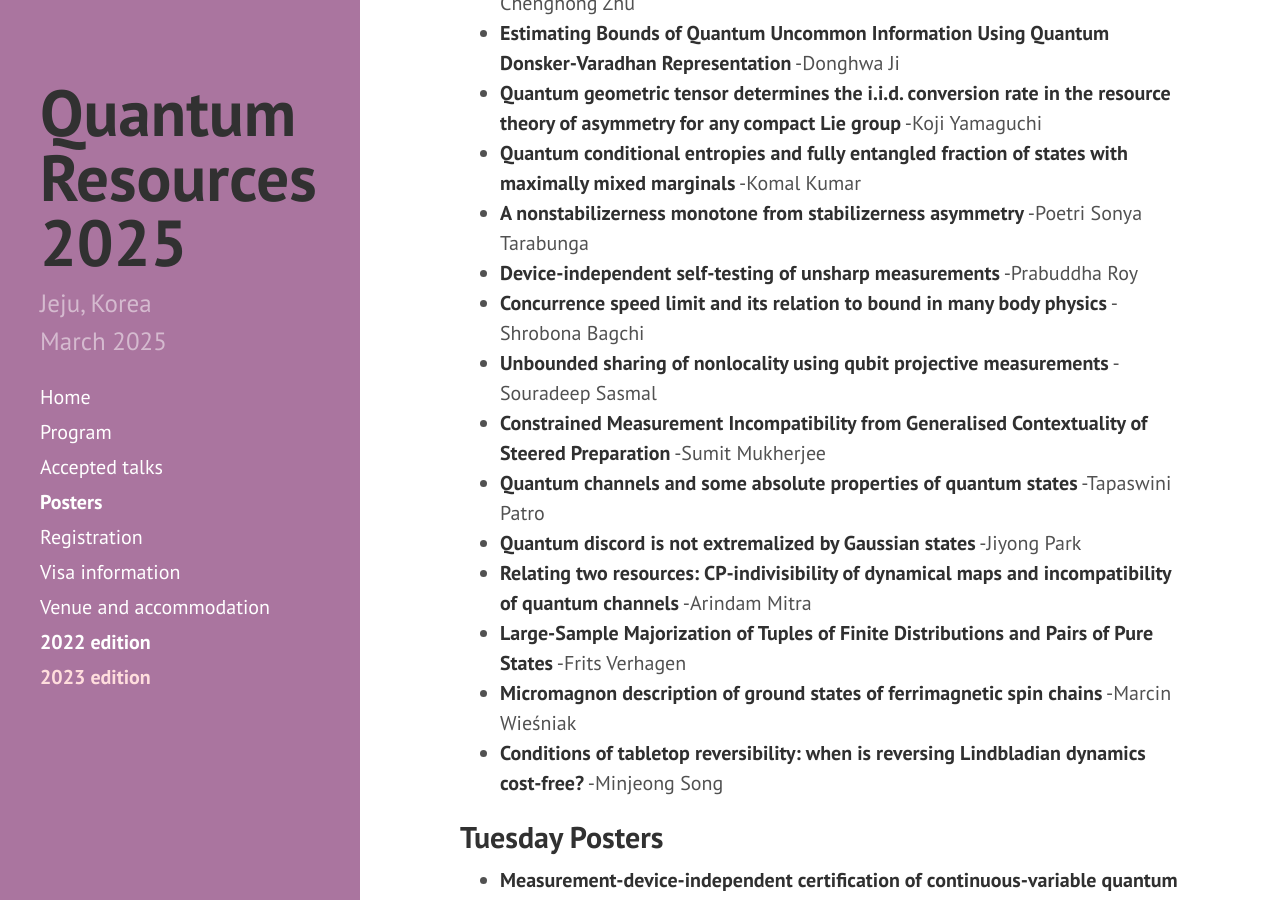
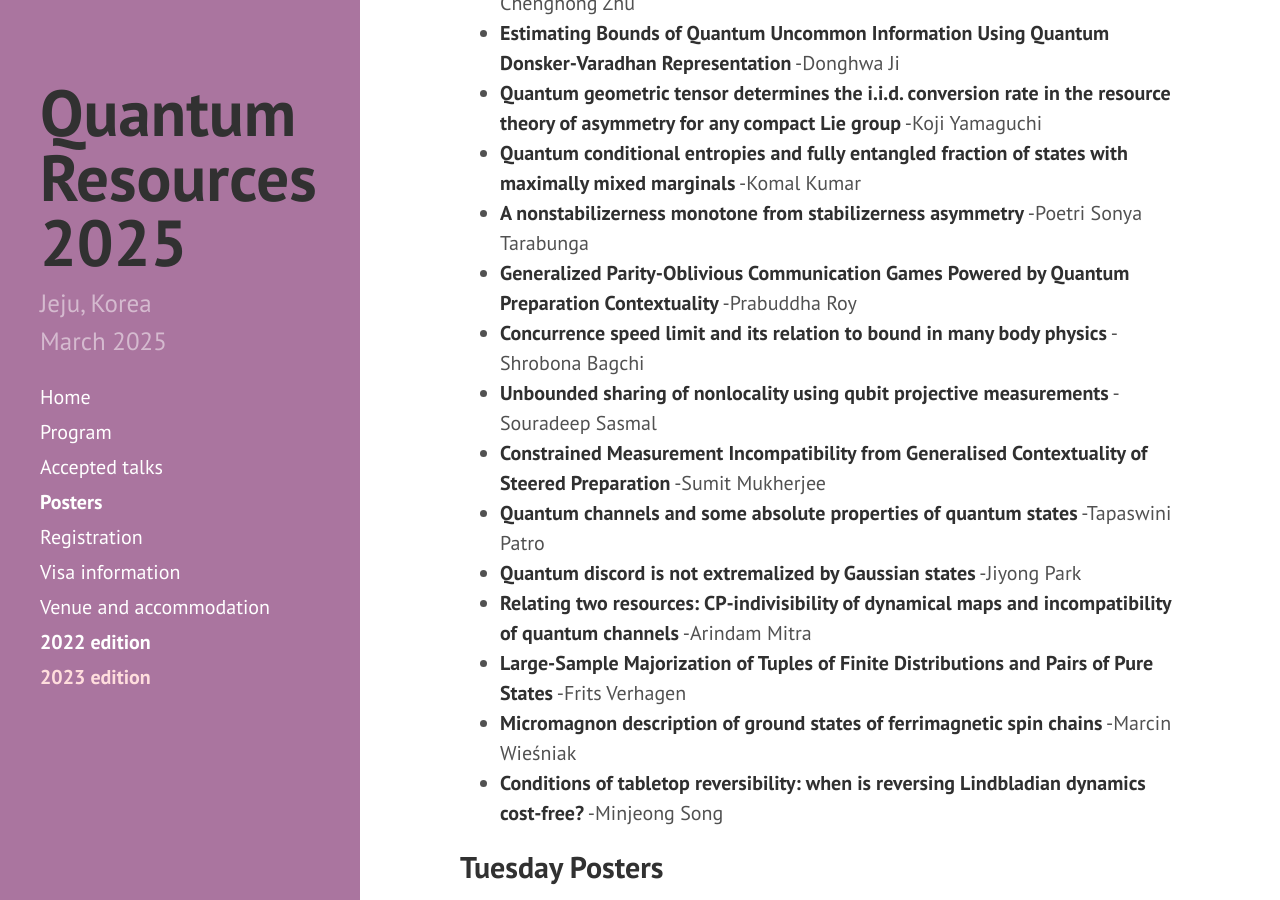
Before and after one commit to yeon-lee/yeon-lee.github.io, a Jekyll site: the page built from posters.md, in a window 1280 px wide and 900 px high, scrolled down 1230 px. Built offline with Jekyll 4.4.1, drawn with Linux system fonts in a browser that asks for light colours; nearby versions of some CDN libraries.

Commit message:
Update posters.md

```diff
--- a/posters.md
+++ b/posters.md
@@ -25,7 +25,7 @@ Poster sessions take place on Monday and Tuesday. Posters should be printed with
 *	**Quantum geometric tensor determines the i.i.d. conversion rate in the resource theory of asymmetry for any compact Lie group** -Koji Yamaguchi
 * **Quantum conditional entropies and fully entangled fraction of states with maximally mixed marginals** -Komal Kumar
 * **A nonstabilizerness monotone from stabilizerness asymmetry** -Poetri Sonya Tarabunga
-* **Device-independent self-testing of unsharp measurements** -Prabuddha Roy
+* **Generalized Parity-Oblivious Communication Games Powered by Quantum Preparation Contextuality** -Prabuddha Roy
 *	**Concurrence speed limit and its relation to bound in many body physics** -Shrobona Bagchi
 *	**Unbounded sharing of nonlocality using qubit projective measurements** -Souradeep Sasmal
 * **Constrained Measurement Incompatibility from Generalised Contextuality of Steered Preparation** -Sumit Mukherjee
```
